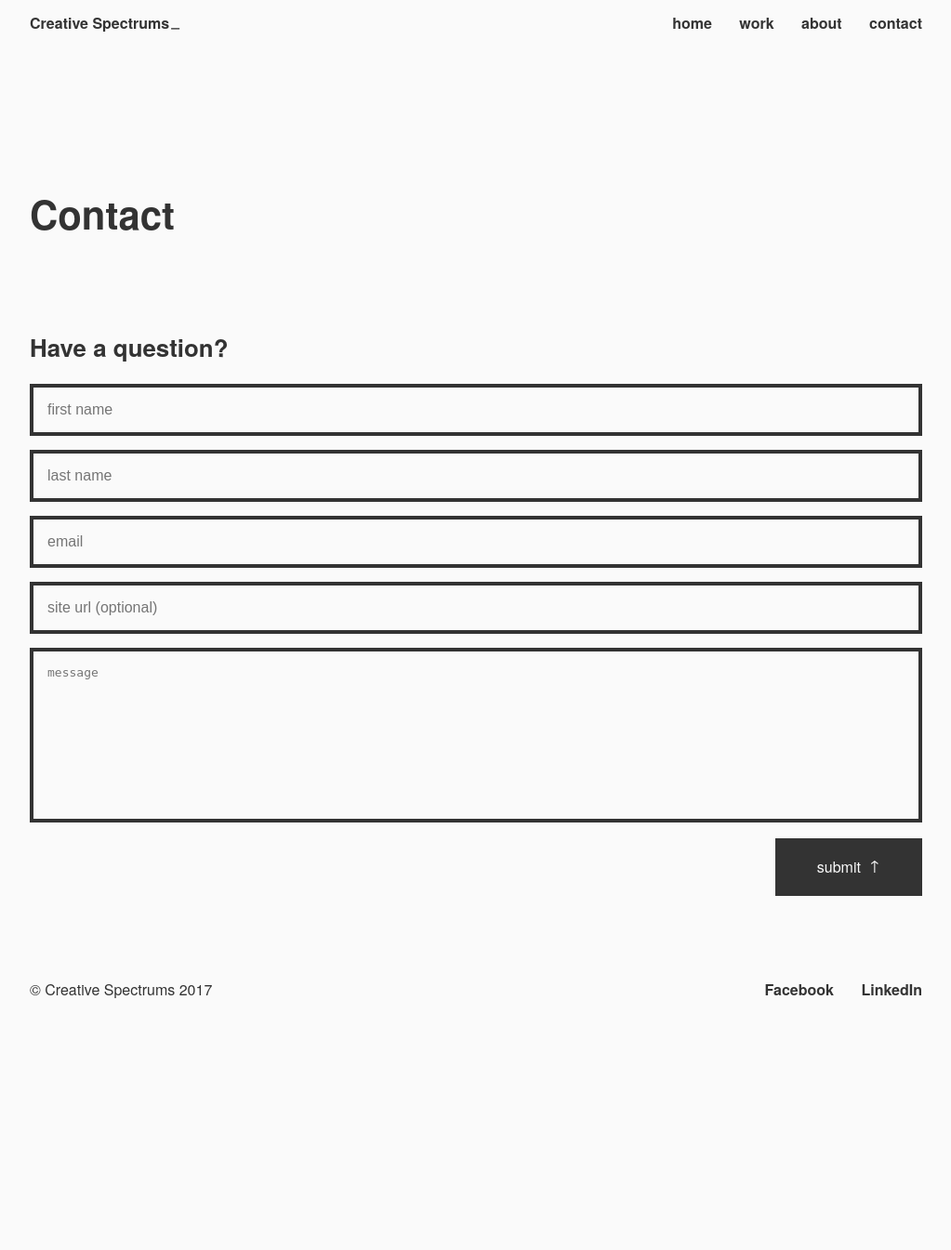
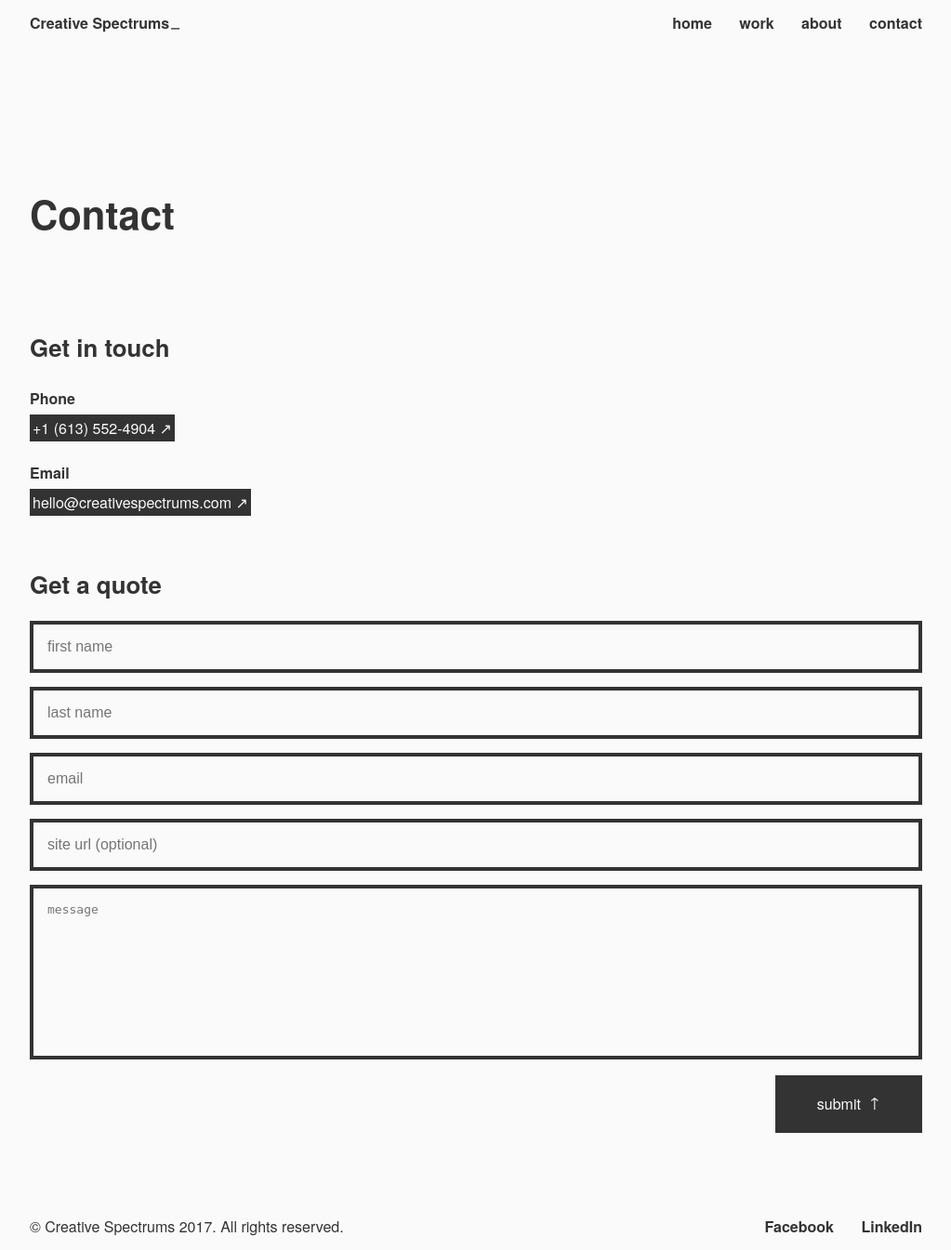
Before and after one commit to JSRobertOuimet/CreativeSpectrums, a PHP site: page /contact.php in a window 1280 px wide. Shown: the whole page at 93% size, without its empty margins (128-1151 px from the left). Before the commit the page ends 1074 px from the top, so only its background shows below. Run offline with PHP 8.4, Linux system fonts and the light colour scheme.

Commit message:
+ contact

```diff
--- a/contact.php
+++ b/contact.php
@@ -27,10 +27,23 @@
 
       <header class="bit-1">
         <h1 class="title-big">Contact</h1>
-        <h2 class="title-small">Have a question?</h2>
       </header>
 
-      <form name="form" action="/form.php" method="post">
+      <h2 class="title-small bit-1">Get in touch</h2>
+
+      <p>
+        <span class="bold">Phone</span><br>
+        <a href="tel:16135524904" class="link">+1 (613) 552-4904&nbsp;&nearr;</a>
+      </p>
+
+      <p>
+        <span class="bold">Email</span><br>
+        <a href="mailto:hello@creativespectrums.com" class="link">hello@creativespectrums.com&nbsp;&nearr;</a>
+      </p>
+
+      <form name="form" action="/form.php" method="post" class="mg-t">
+
+        <h2 class="title-small">Get a quote</h2>
 
         <div class="form-group bit-1">
           <label for="name">First Name</label>
--- a/includes/footer.php
+++ b/includes/footer.php
@@ -2,7 +2,7 @@
 <footer id="main-footer" class="bit-1 desktop-only">
   <nav id="secondary-nav" class="bit-1">
     <div class="left">
-      <p class="copy">&copy; Creative Spectrums <?php echo date("Y"); ?></p>
+      <p class="copy">&copy; Creative Spectrums <?php echo date("Y"); ?>. All rights reserved.</p>
     </div>
     <div class="right">
       <a href="https://www.facebook.com/CreativeSpectrums/" target="_blank">Facebook</a>
@@ -23,5 +23,5 @@
   <!--<a href="https://plus.google.com/u/1/114899720654980054505" target="_blank" class="bit-1 center no-mg">Google+</a>-->
   <!--<a href="https://www.instagram.com/creativespectrums/" target="_blank" class="bit-1 center no-mg">Instagram</a>-->
   <!--<a href="https://www.pinterest.com/CrtvSpctrms/" target="_blank" class="bit-1 center no-mg">Pinterest</a>-->
-  <p class="bit-1 copy center">&copy; Creative Spectrums <?php echo date("Y"); ?></p>
+  <p class="bit-1 copy center">&copy; Creative Spectrums <?php echo date("Y"); ?>. All rights reserved.</p>
 </footer>
--- a/sass/components/_images.sass
+++ b/sass/components/_images.sass
@@ -29,3 +29,10 @@
   @include img-ratio(50%)
   h3
     @extend %img-title
+
+.your-branding
+  background:
+    image: url('/assets/svg/creative-spectrums-concentric-form-white.svg')
+    position: -250px -75px
+    size: 250%
+    color: $font-color !important
--- a/work.php
+++ b/work.php
@@ -58,6 +58,12 @@
           <a href="/projects/mimib.php">
             <div class="bit-3 img-1-1 lazy" data-original="/assets/img/mimib/mimib-logo-on-image-thumbnail.jpg">
               <h3>explore&nbsp;&nbsp;<span class="icon">&rarr;</span></h3>
+            </div>
+          </a>
+
+          <a href="/contact.php">
+            <div class="bit-3 img-1-1 your-branding">
+              <h3>get yours&nbsp;&nbsp;<span class="icon">&rarr;</span></h3>
             </div>
           </a>
 
```
Also changed, not shown: css/main.css.
